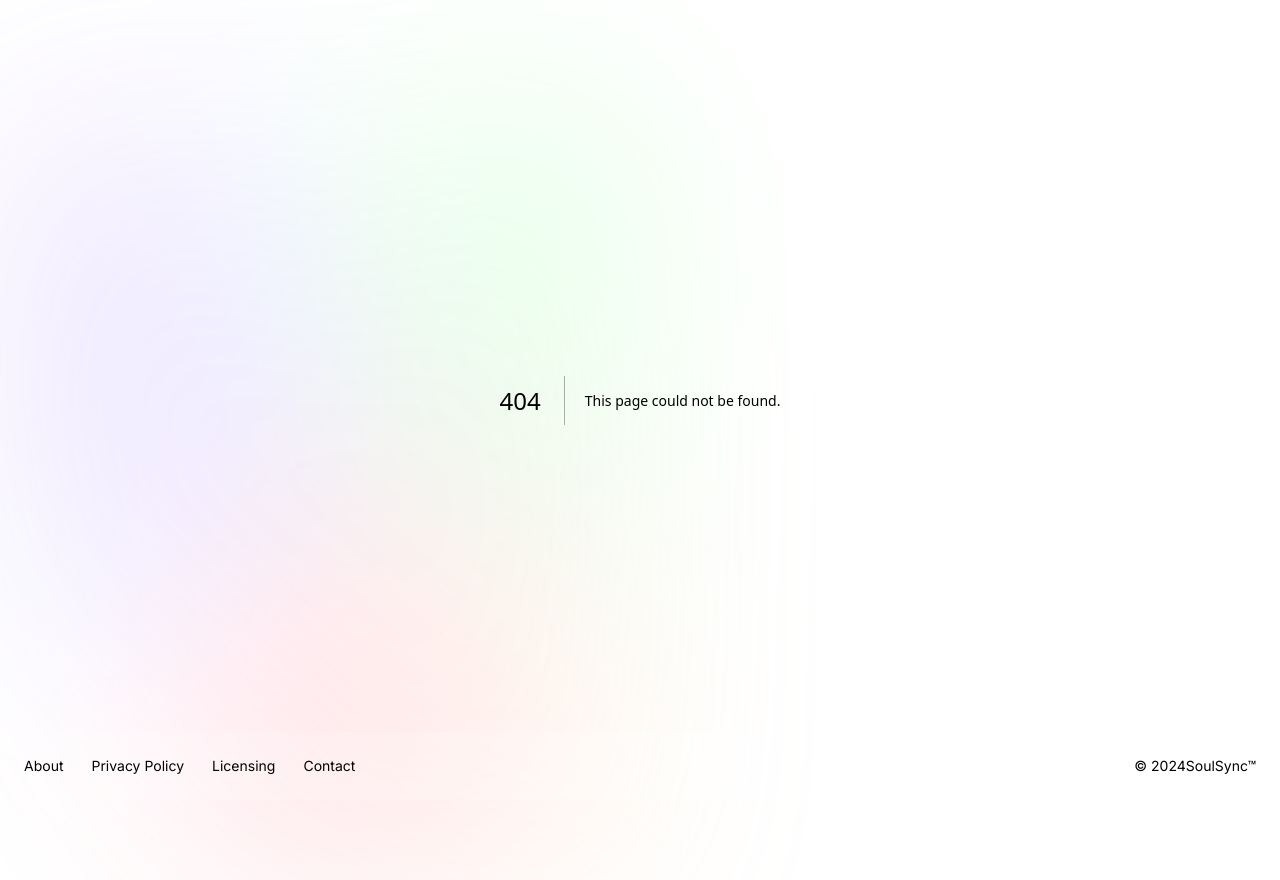
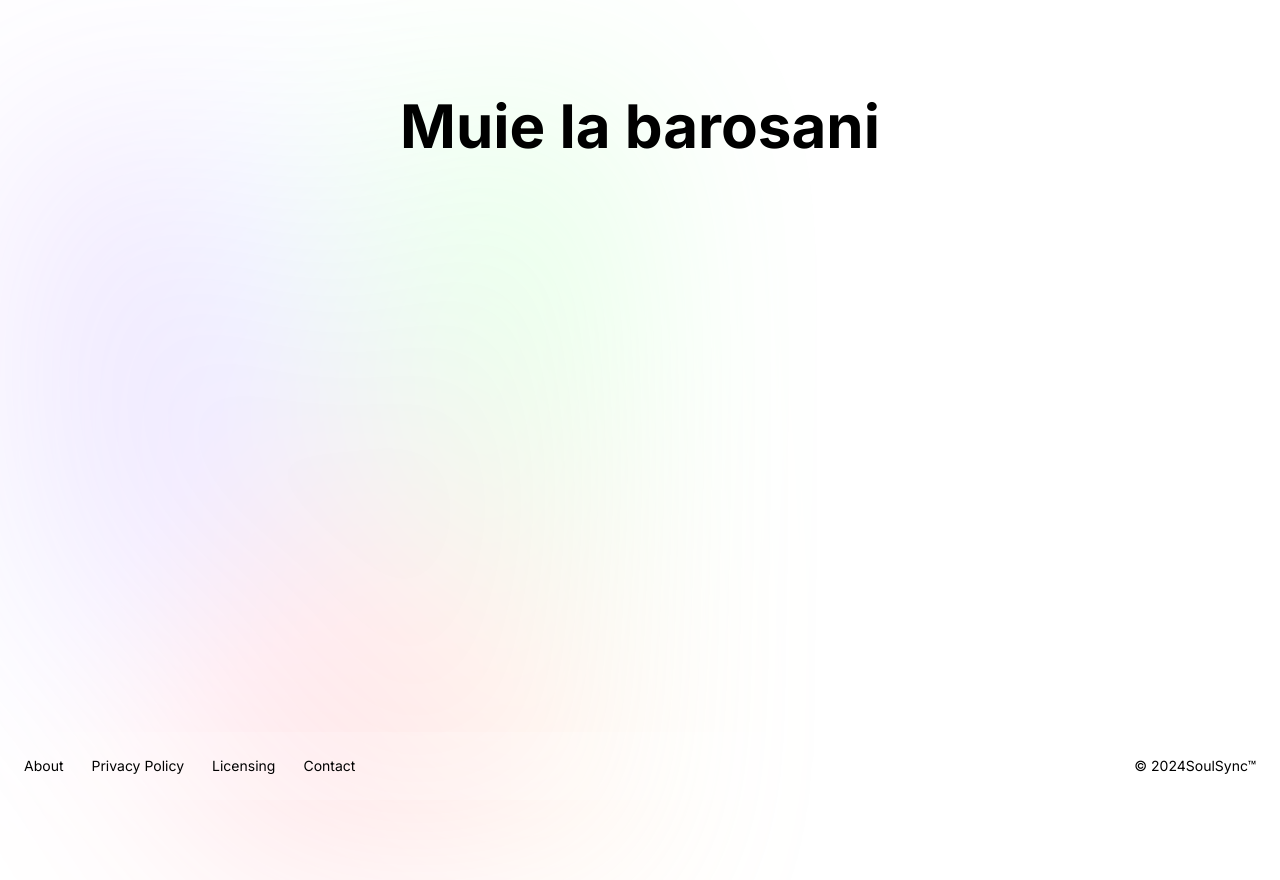
Before and after one commit to RaevschiCatalin/PC, a Next.js app in the folder soulsync/: page /completeProfile in a window 1280 px wide. Before the commit this address had no page. Built offline with nearby package versions, Linux system fonts and the light colour scheme.

Commit message:
muie la barosani

```diff
--- /dev/null
+++ b/soulsync/app/completeProfile/page.tsx
@@ -0,0 +1,10 @@
+
+
+export default function Home() {
+    return (
+        <main className="flex min-h-screen flex-col items-center justify-between p-24">
+            <h1 className="text-6xl font-bold">Muie la barosani</h1>
+
+        </main>
+    );
+}
```
Also changed, not shown: soulsync/app/match/page.tsx (added), 1 other file (tests, documents, lock files or other folders).
